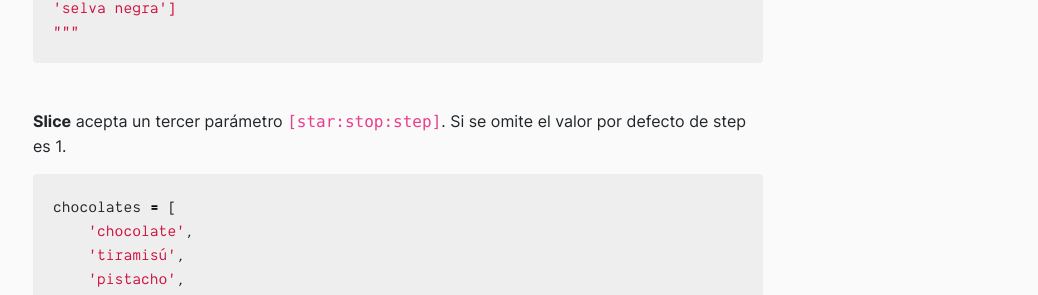
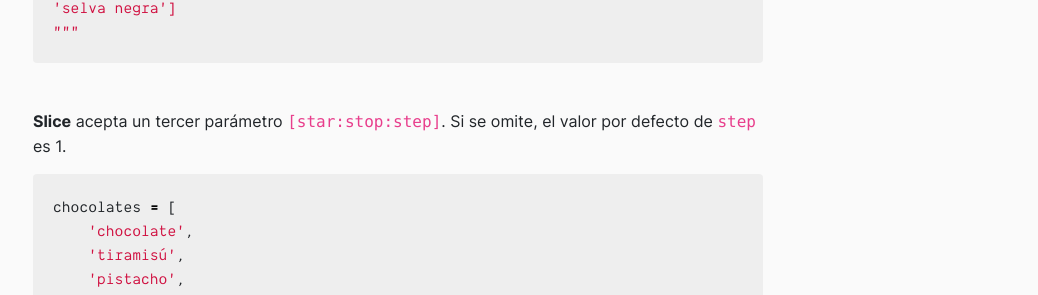
Before and after one commit to MarcelReig/netinetidesign, a Jekyll site: the page built from _posts/2021-09-03-listas-y-tuplas-en-python.md, in a window 1280 px wide and 900 px high, scrolled down 3692 px. Shown: the part 149-444 px from the top of the window, without its empty margins (242-1280 px from the left). Built offline with Jekyll 4.4.1, drawn with Linux system fonts in a browser that asks for light colours; comment, search, counter and statistics services are not loaded.

````diff
--- a/_posts/2021-09-03-listas-y-tuplas-en-python.md
+++ b/_posts/2021-09-03-listas-y-tuplas-en-python.md
@@ -137,7 +137,7 @@ print(chocolates[-3:])
 ```
 
 __Slice__ acepta un tercer parámetro `[star:stop:step]`.
-Si se omite el valor por defecto de step es 1.
+Si se omite, el valor por defecto de `step` es 1.
 
 ```py
 chocolates = [
````
